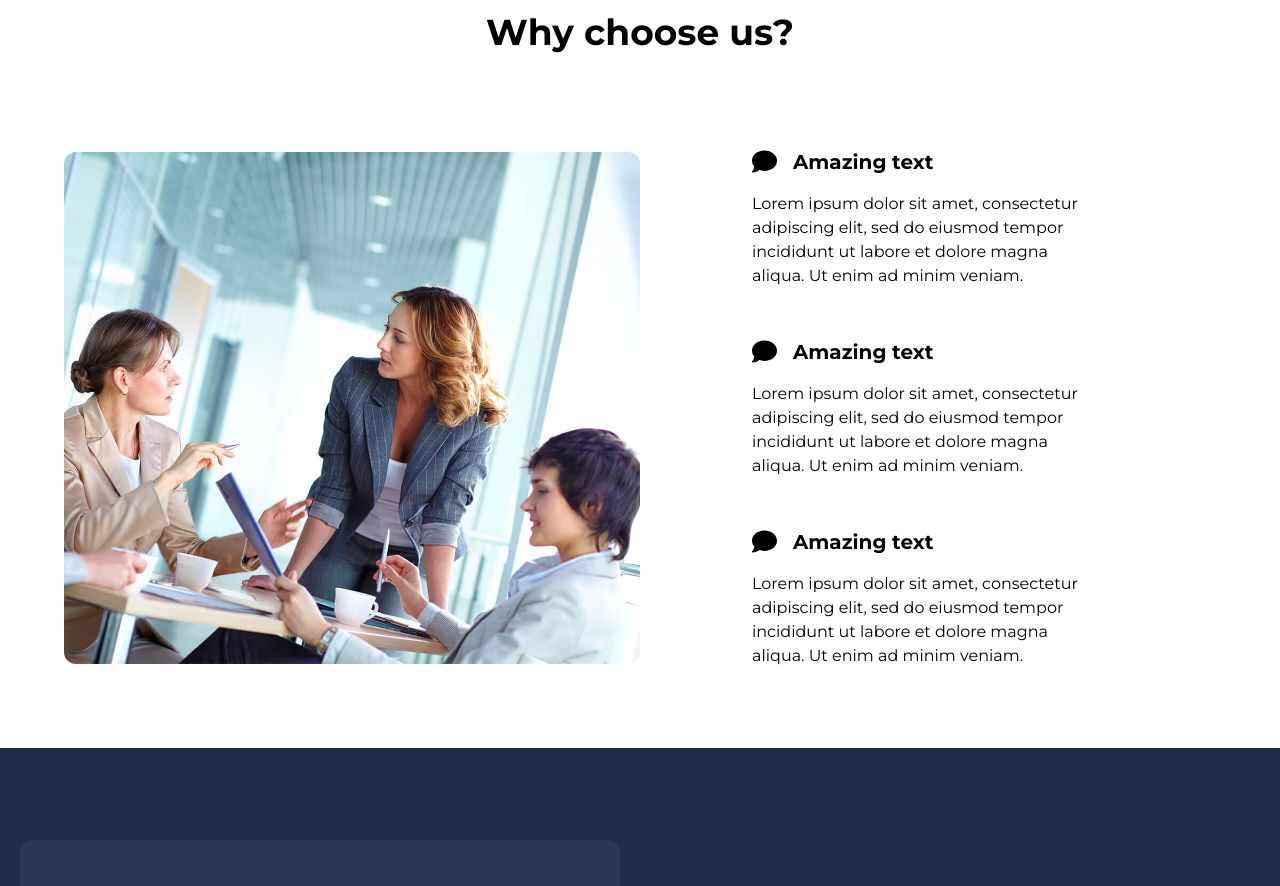
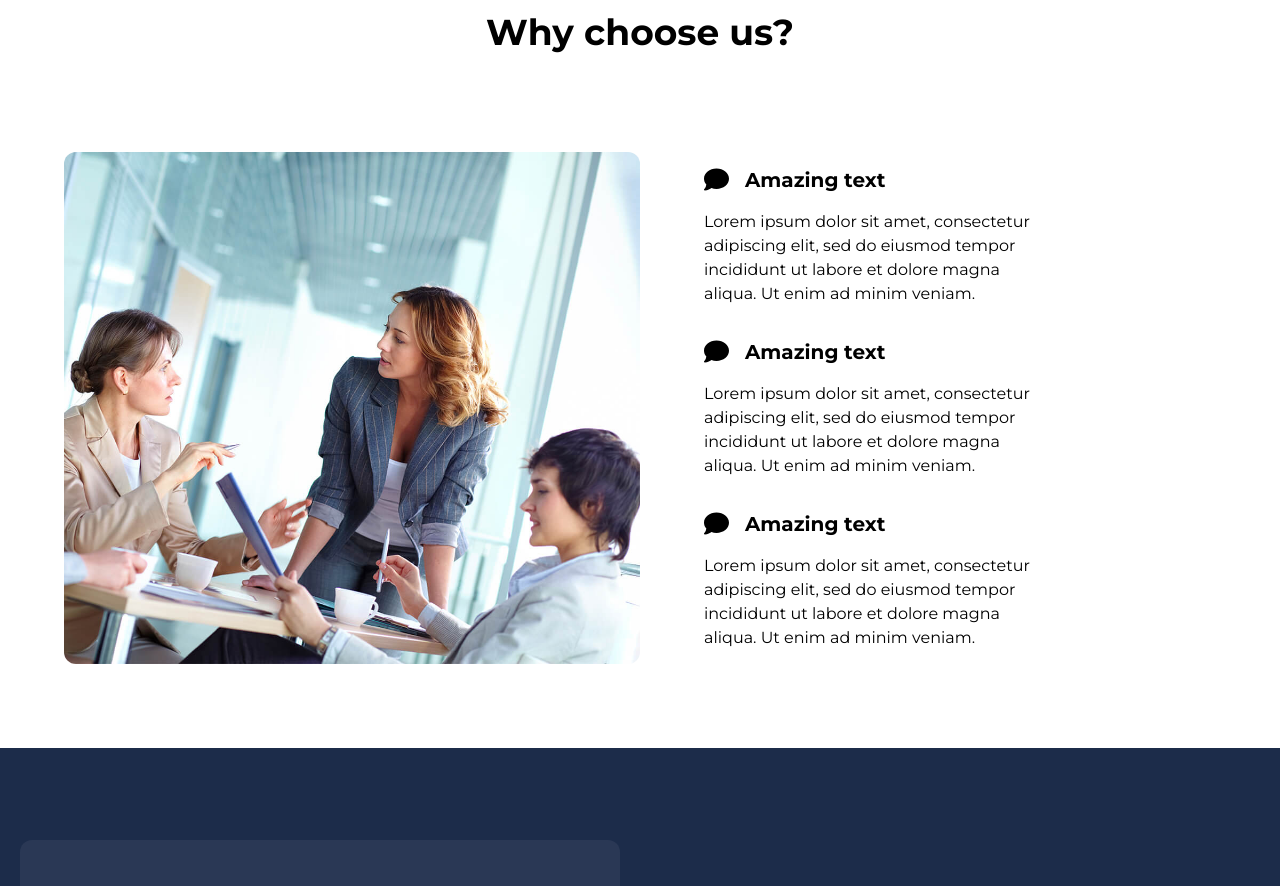
Before and after one commit to SoSaymon/todo-app, a React (Create React App) app: page / in a window 1280 px wide. Shown: the part 900-1786 px from the top of the page. Built offline with nearby package versions, Linux system fonts and the light colour scheme.

Commit message:
Matched Why choose us section to global container

```diff
--- a/src/components/main/WhyChooseUs.tsx
+++ b/src/components/main/WhyChooseUs.tsx
@@ -7,11 +7,12 @@ export const WhyChooseUs = () => {
 		<div className={"flex justify-center items-center w-full h-screen bg-white home__why-choose-us"}>
 			<div className={"flex flex-col justify-between items-center w-full h-full p-16 why-choose-us__container"}>
 				<h1 className={"text-4xl font-bold mb-20 why-choose-us__title"}>Why choose us?</h1> {/*make underline after title*/}
-				<div className={"flex justify-between items-center w-full h-full why-choose-us__content"}>
-					<div className={"flex items-center w-1/2 h-full content__image-container"}>
-						<img className={"rounded-xl image-container__img"} src={img} alt={'meeting'}/>
-					</div>
-					<div className={"flex flex-col justify-between items-center w-1/2 h-full content__text-container"}>
+				<div className="container flex space-between items-center w-full h-full why-choose-us__content">
+					{/*<div className={"h-full w-1/2 why-choose-us__content__img"}>*/}
+					{/*	<img className={"rounded-xl w-full content__img"} src={img} alt={'meeting'}/> /!* make image same height as text *!/*/}
+					{/*</div>*/}
+					<img className={"rounded-xl w-1/2 content__img"} src={img} alt={'meeting'}/> {/* make image same height as text */}
+					<div className="flex flex-col justify-between ml-12 w-1/2 content__text-container" id="test">
 						<div className={"w-96 p-4 text-container__item"}>
 							<span className={"text-xl font-bold"}>
 								<FontAwesomeIcon icon={faComment} className={"mr-4"} size={"lg"}/>
@@ -35,7 +36,6 @@ export const WhyChooseUs = () => {
 						</div>
 					</div>
 				</div>
-
 			</div>
 		</div>
 	)
```
